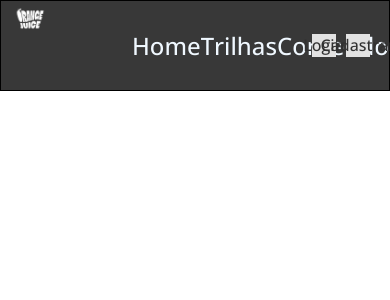
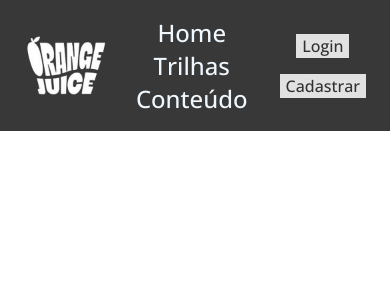
Before and after one commit to gustavdlima/orange-evolution-platform, a React (Vite) app in the folder client/orange-platform/: page / in a window 390 px wide. Shown: the top 300 px of the page. Built offline with nearby package versions, Linux system fonts and the light colour scheme.

Commit message:
:sparkles: navbar responsiva e funcional

```diff
--- a/client/orange-platform/src/components/navbar/Navbar.jsx
+++ b/client/orange-platform/src/components/navbar/Navbar.jsx
@@ -1,28 +1,41 @@
-import React from 'react'
-import { useNavigate } from "react-router-dom"
-import { useState } from "react"
-import	Axios from "axios"
+import React from "react";
+import { useNavigate } from "react-router-dom";
+import { useState } from "react";
+import Axios from "axios";
 
-import './style.css'
+import "./style.css";
 
 const Navbar = () => {
-
-	// const navigate = useNavigate();
+    // const navigate = useNavigate();
     // const routeChange = (path) => {
     //     navigate(path);
     // }
 
-  return (
-  <nav className='nav'>
-				<img className='site-logo' src='./src/assets/logo-branca.png' alt="" href='/' />
-				<div className='list-container'>
-					<ul className='list'>
-						<li><a href=''>Home</a></li>
-						<li><a href=''>Trilhas</a></li>
-						<li><a href=''>Conteúdo</a></li>
-					</ul>
-				</div>
-                <div className="actions">
+    return (
+        <nav className="nav">
+            <div className="row">
+                <div className="col-img">
+                    <img
+                        className="site-logo"
+                        src="./src/assets/logo-branca.png"
+                        alt="orange juice"
+                        href="/"
+                    />
+                </div>
+                <div className="col-6">
+                    <ul className="list">
+                        <li>
+                            <a href="">Home</a>
+                        </li>
+                        <li>
+                            <a href="">Trilhas</a>
+                        </li>
+                        <li>
+                            <a href="">Conteúdo</a>
+                        </li>
+                    </ul>
+                </div>
+                <div className="col">
                     <button type="submit" className="button">
                         Login
                     </button>
@@ -30,8 +43,9 @@ const Navbar = () => {
                         Cadastrar
                     </button>
                 </div>
-	</nav>
+            </div>
+        </nav>
+    );
+};
 
-)}
-
-export default Navbar
+export default Navbar;
--- a/client/orange-platform/src/components/navbar/style.css
+++ b/client/orange-platform/src/components/navbar/style.css
@@ -1,62 +1,70 @@
 .nav {
-	width: 100%;
+	min-width: 100%;
 	display: flex;
-	margin: 0;
-	padding: 1% 3% 1% 3%;
+	padding: 1rem 1rem;
 	color: aliceblue;
 	background: rgb(56, 56, 56);
-	border: 1px solid rgb(0, 0, 0);
-
 }
 
-.nav img {
-	width: 9%;
-	height: 9%;
+li, a, button {
+	font-family: 'Open Sans';
+	font-style: normal;
+	font-weight: 500;
+	font-stretch: 100%;
 }
 
-.nav .list-container {
-	width: 73%;
+.nav .site-logo {
+	width: 100%;
+}
+
+.nav .row .col .site-logo{
+	cursor: pointer;
+}
+
+.nav .row {
+	display: flex;
+	align-items: center;
+	flex-grow: 1;
+}
+
+.col {
 	display: flex;
 	justify-content: center;
 	align-items: center;
 }
 
-.nav .list-container ul {
-	list-style: none;
-	font-size: 1.5rem;
+.col-img {
+	display: flex;
+	align-items: center;
 }
 
-.nav .list-container a {
+.nav .col-6 {
+	/* width: 73%; */
+	display: flex;
+	flex-grow: 1;
+	justify-content: center;
+	align-items: center;
+}
+
+.nav .col-6 ul {
+	display: flex;
+	justify-content: center;
+	padding: 0;
+	margin: 0;
+	list-style: none;
+}
+
+.nav .col-6 li:hover {
+	background-color: rgb(88, 88, 88);
+}
+
+.nav .col-6 a {
+	margin: 1em;
 	color: inherit;
 	text-decoration: none;
 }
 
-.nav .list-container li:hover {
- background-color: rgb(88, 88, 88);
-}
-
-.nav .list {
-	width: 35%;
-	padding: 0;
-	display: flex;
-	justify-content: space-between;
-}
-
-
-.nav .actions {
-	display: flex;
-	justify-content: space-between;
-	align-items: center;
-	width: 16%;
-}
-
-.nav .actions .button {
-	display: flex;
-	width: 42%;
-	height:28%;
-}
-
-.nav .actions button {
+.button {
 	display: flex;
 	justify-content: center;
 	align-items: center;
@@ -65,12 +73,70 @@
 	color: #313131;
 	font-size: 1rem;
 	border:none;
+	font-size: 1em;
 }
 
-.nav .actions button:hover {
-	background-color:#ff5a23;
-	color: #000000;
-	transition: 0s;
+
+@media only screen and (min-width: 1025px) and (max-width: 2048px) {
+
+	a{
+		font-size: 1.3em;
+	}
+
+	.button {
+		margin: 1.5em;
+		/* padding: 0.5em; */
+		font-size: 1em;
+	}
 }
 
-/* @@@@@@@@@@@@@@@@@ BODY */
+
+@media only screen and (min-width: 561px) and (max-width: 1024px) {
+
+	.nav .col {
+		/* flex-direction: column; */
+	}
+
+	a{
+		font-size: 1.4em;
+	}
+
+	.button {
+		margin: 1em;
+	}
+}
+
+
+@media only screen and (max-width: 560px) {
+
+	.nav .col-6 {
+		flex-direction: column;
+	}
+
+	.nav .col {
+		flex-direction: column;
+	}
+
+	.nav .col-6 ul {
+		justify-content: center;
+		align-items: center;
+		width: 100%;
+		flex-direction: column;
+	}
+
+	.nav .col-6 ul {
+		/* margin: 1em; */
+		justify-content: center;
+		align-items: center;
+		/* width: 100%; */
+		flex-direction: column;
+	}
+
+	a{
+		font-size: 1.5em;
+	}
+
+	button {
+		margin: 0.5em;
+	}
+}
--- a/client/orange-platform/src/main.css
+++ b/client/orange-platform/src/main.css
@@ -5,10 +5,7 @@ html {
 *,
 *:before,
 *:after {
-	font-family: 'Open Sans';
-	font-style: normal;
-	font-weight: 500;
-	font-stretch: 100%;
+
 	box-sizing: inherit;
 }
 
```
